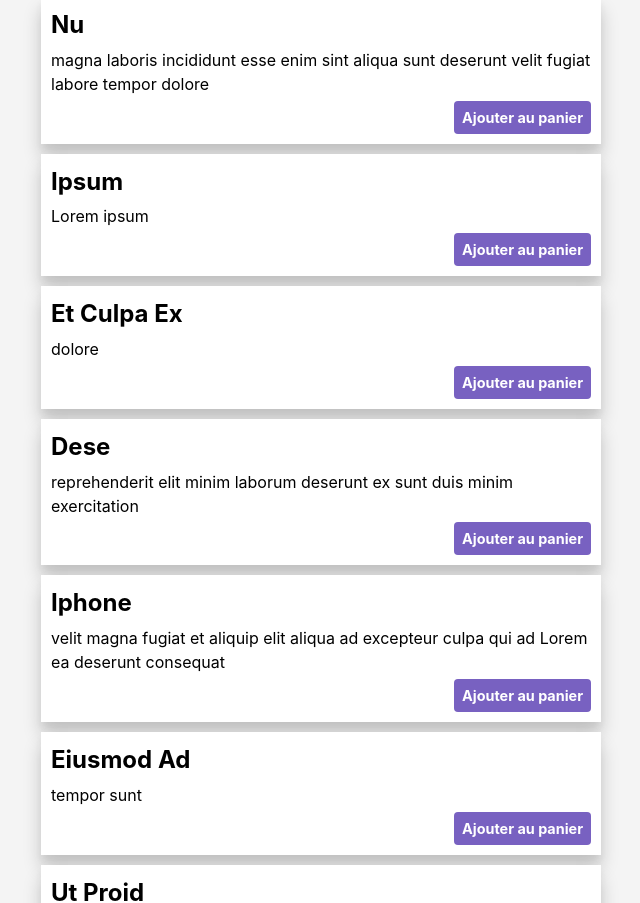
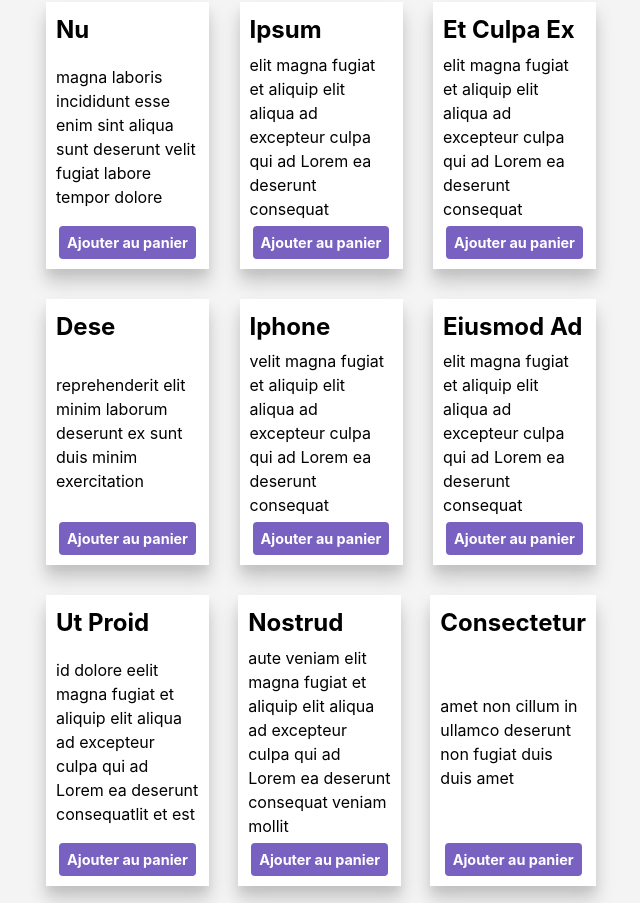
Before and after one commit to edytaskibinska/cartReactRedux, a React (Vite) app: page / in a window 1280 px wide. Shown: the part 281-1184 px from the top of the page, without its empty margins (319-959 px from the left). Built offline with nearby package versions, Linux system fonts and the light colour scheme.

Commit message:
Lazy Scroll component

```diff
--- a/public/fakeData.json
+++ b/public/fakeData.json
@@ -8,13 +8,13 @@
   {
     "id": 97,
     "title": "ipsum",
-    "description": "Lorem ipsum",
+    "description": "elit magna fugiat et aliquip elit aliqua ad excepteur culpa qui ad Lorem ea deserunt consequat",
     "quantity": 1
   },
   {
     "id": 7,
     "title": "et culpa ex",
-    "description": "dolore",
+    "description": "elit magna fugiat et aliquip elit aliqua ad excepteur culpa qui ad Lorem ea deserunt consequat",
     "quantity": 1
   },
   {
@@ -32,19 +32,19 @@
   {
     "id": 52,
     "title": "eiusmod ad",
-    "description": "tempor sunt",
+    "description": "elit magna fugiat et aliquip elit aliqua ad excepteur culpa qui ad Lorem ea deserunt consequat",
     "quantity": 1
   },
   {
     "id": 70,
     "title": "ut proid",
-    "description": "id dolore elit et est",
+    "description": "id dolore eelit magna fugiat et aliquip elit aliqua ad excepteur culpa qui ad Lorem ea deserunt consequatlit et est",
     "quantity": 1
   },
   {
     "id": 85,
     "title": "nostrud ",
-    "description": "aute veniam veniam mollit",
+    "description": "aute veniam elit magna fugiat et aliquip elit aliqua ad excepteur culpa qui ad Lorem ea deserunt consequat veniam mollit",
     "quantity": 1
   },
   {
@@ -74,13 +74,13 @@
   {
     "id": 89,
     "title": "velit i",
-    "description": "minim non id aliqua",
+    "description": "minim non elit magna fugiat et aliquip elit aliqua ad excepteur culpa qui ad Lorem ea deserunt consequat id aliqua",
     "quantity": 1
   },
   {
     "id": 46,
     "title": "culpa",
-    "description": "occaecat commodo veniam officia quis sit",
+    "description": "occaecat commodo veniam elit magna fugiat et aliquip elit aliqua ad excepteur cu dlpa qui   ad Lorem ea deserunt consequatofficia quis sit",
     "quantity": 1
   },
   {
--- a/src/Pages/ProductListPage/ProductListPage.scss
+++ b/src/Pages/ProductListPage/ProductListPage.scss
@@ -1,3 +1,37 @@
 .productListPage {
   padding-bottom: 200px;
+  .lazyScroll {
+    display: flex;
+    flex-direction: column;
+  }
+  @media all and (min-width: 650px) {
+    .lazyScroll {
+      flex-direction: row;
+      flex-wrap: wrap;
+      padding-left: 0;
+      align-items: center;
+      justify-content: space-between;
+    }
+    .listItem {
+      flex: 0 0 calc(30% - 5px);
+      margin: 5px;
+      align-self: stretch;
+      display: flex;
+      .cartElement {
+        min-height: 200px;
+        align-self: stretch;
+        display: flex;
+        justify-content: stretch;
+      }
+      .contentStatic {
+        display: flex;
+        flex-direction: column;
+        justify-content: space-between;
+        height: 100%;
+      }
+      .contentAfter {
+        justify-content: center;
+      }
+    }
+  }
 }
```
